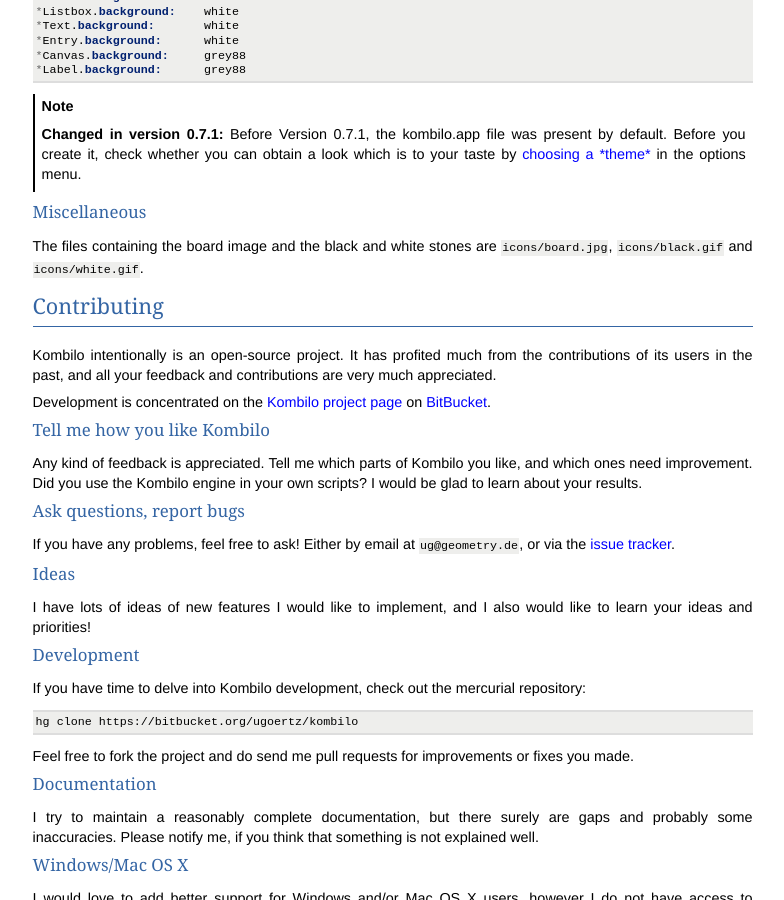
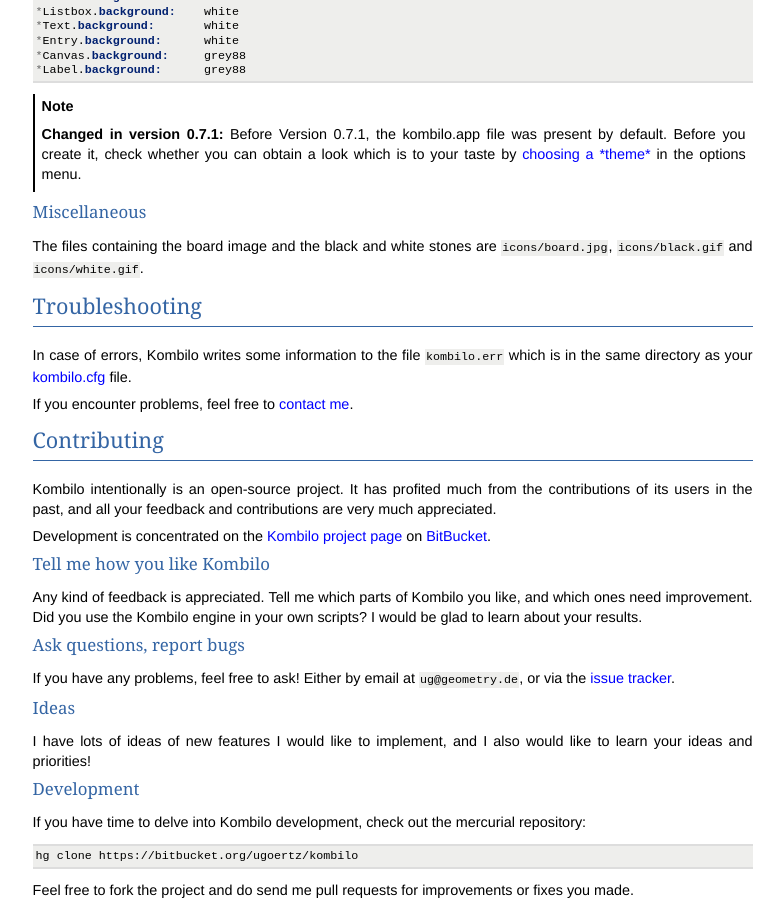
Before and after one commit to ugoertz/kombilo, a Sphinx documentation site: the page built from doc/manual.rst, in a window 1280 px wide and 900 px high, scrolled down 13561 px. Shown: the whole window, without its empty margins (341-1125 px from the left). Built offline with Sphinx 7.4.7, drawn with Linux system fonts in a browser that asks for light colours.

Commit message:
Redirect stderr; update docs.

```diff
--- a/doc/manual.rst
+++ b/doc/manual.rst
@@ -1120,6 +1120,15 @@
 
 .. _contributing:
 
+
+Troubleshooting
+===============
+
+In case of errors, Kombilo writes some information to the file ``kombilo.err``
+which is in the same directory as your :ref:`kombilo.cfg <kombilocfg>` file.
+
+If you encounter problems, feel free to :ref:`contact me <report-bugs>`.
+
 Contributing
 ============
 
```
Also changed, not shown: other parts of doc/manual.rst (+1 -0 lines), 1 other file.
